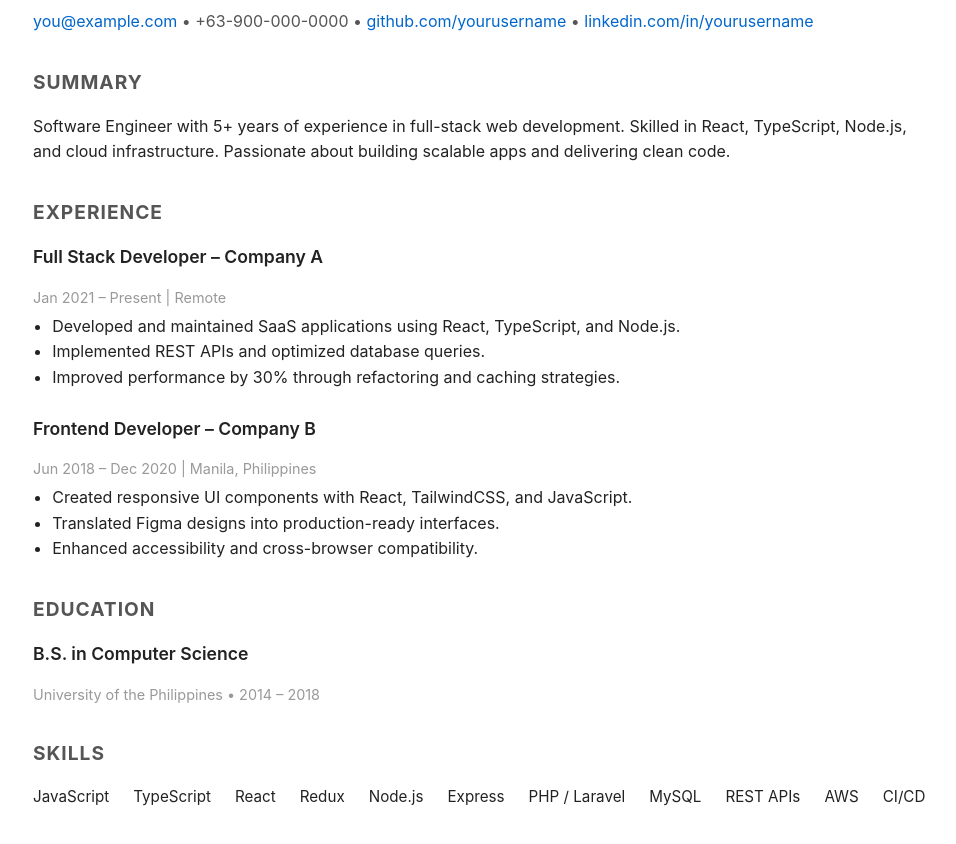
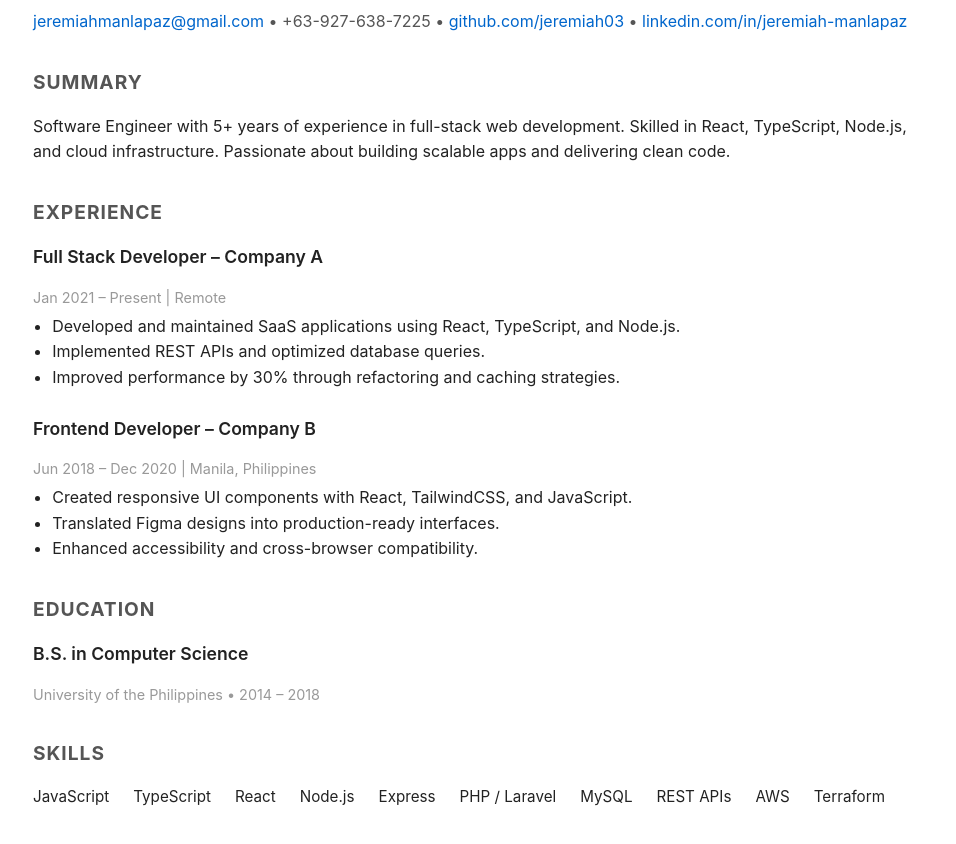
Before and after one commit to jeremiah03/jeremiah03.github.io, a plain HTML site: page index.html in a window 1280 px wide. Shown: the part 90-934 px from the top of the page, without its empty margins (157-1113 px from the left). Drawn offline with Linux system fonts and the light colour scheme.

Commit message:
Updated index.html

```diff
--- a/index.html
+++ b/index.html
@@ -111,10 +111,10 @@
             <header>
                 <h1>Your Full Name</h1>
                 <p class="contact">
-                    <a href="mailto:you@example.com">you@example.com</a> •
-                    +63-900-000-0000 •
-                    <a href="https://github.com/yourusername">github.com/yourusername</a> •
-                    <a href="https://linkedin.com/in/yourusername">linkedin.com/in/yourusername</a>
+                    <a href="mailto:you@example.com">jeremiahmanlapaz@gmail.com</a> •
+                    +63-927-638-7225 •
+                    <a href="https://github.com/jeremiah03">github.com/jeremiah03</a> •
+                    <a href="https://www.linkedin.com/in/jeremiah-manlapaz/">linkedin.com/in/jeremiah-manlapaz</a>
                 </p>
             </header>
 
@@ -162,14 +162,13 @@
                     <span>JavaScript</span>
                     <span>TypeScript</span>
                     <span>React</span>
-                    <span>Redux</span>
                     <span>Node.js</span>
                     <span>Express</span>
                     <span>PHP / Laravel</span>
                     <span>MySQL</span>
                     <span>REST APIs</span>
                     <span>AWS</span>
-                    <span>CI/CD</span>
+                    <span>Terraform</span>
                 </div>
             </section>
         </main>
```
